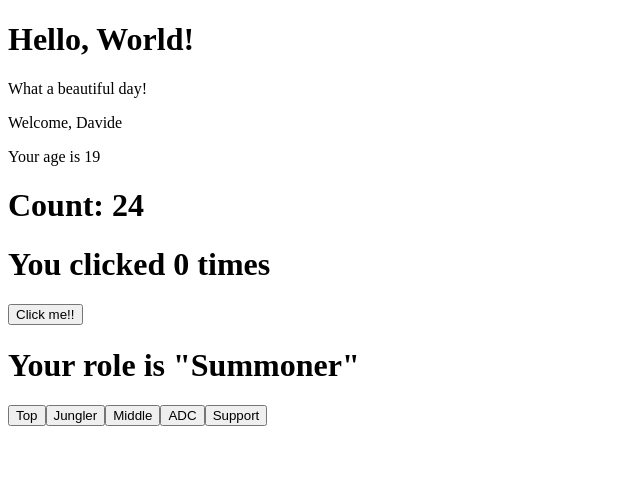
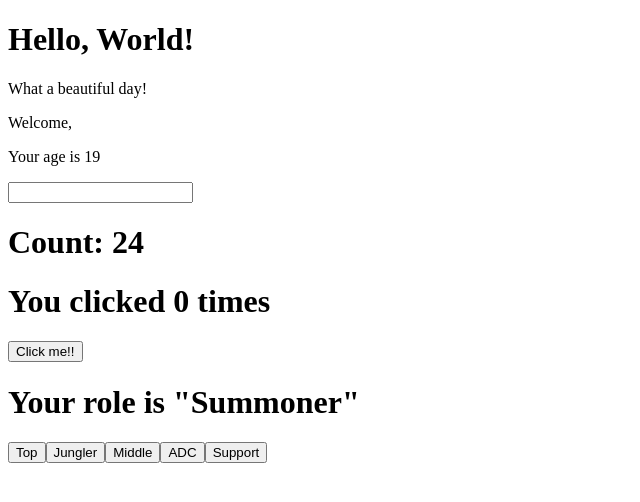
Before and after one commit to DavidePuziello/react-exercises, a React (Create React App) app: page / in a window 1280 px wide. Shown: the top 502 px of the page, without its empty margins (0-640 px from the left). Built offline with nearby package versions, Linux system fonts and the light colour scheme.

Commit message:
Feat: Exercise Update

```diff
--- a/src/App.js
+++ b/src/App.js
@@ -1,15 +1,15 @@
 import React from "react";
 import { Hello } from "./Hello";
-import { Welcome } from "./Welcome";
 import { Counter } from "./Counter"
 import { ClickCounter } from "./ClickCounter";
 import { ClickTracker } from "./ClickTracker";
+import { InteractiveWelcome } from "./InteractiveWelcome";
 
 export class App extends React.Component {
     render() {
         return <div>
             <Hello />
-            <Welcome />
+            <InteractiveWelcome />
             <Counter initialValue={22} incrementAmount={2} incrementInterval={3000}/>
             <ClickCounter />
             <ClickTracker />
--- /dev/null
+++ b/src/InteractiveWelcome.js
@@ -0,0 +1,23 @@
+import React from "react";
+import { Welcome } from "./Welcome";
+
+export class InteractiveWelcome extends React.Component {
+    state = {
+        username: ""
+    }
+
+    handleInputChange = (event) => {
+        const value = event.target.value
+
+        this.setState({
+            username: value
+        })
+    }
+
+    render() {
+        return<>
+            <Welcome name={this.state.username} />
+            <input name="username" value={this.state.username} onChange={this.handleInputChange}></input>
+        </>
+    }
+}
```
